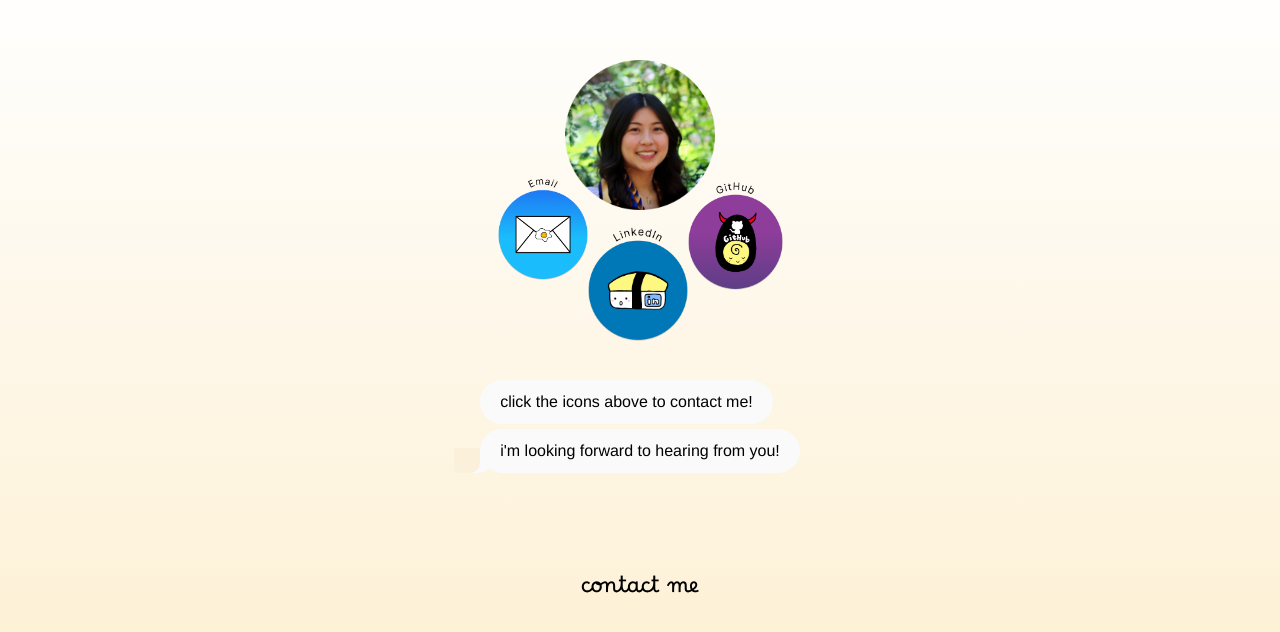
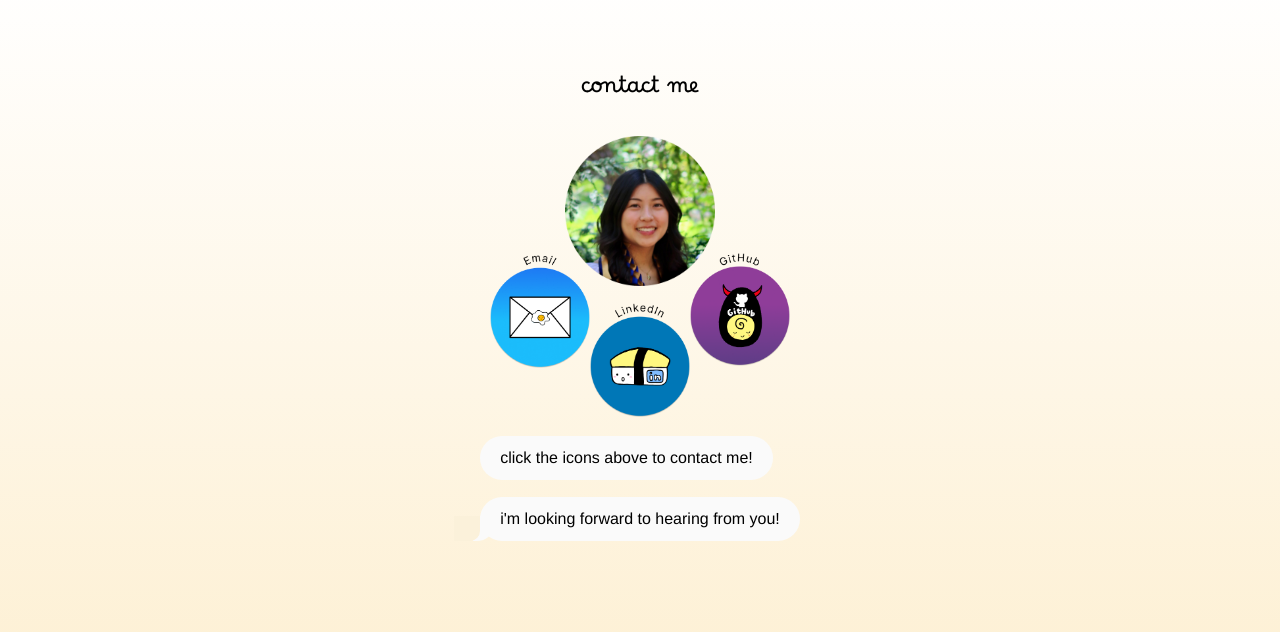
Before and after one commit to meganmok/meganmok.github.io, a React (Create React App) app: page /#/ in a window 1280 px wide. Shown: the part 2750-3382 px from the top of the page. Built offline with nearby package versions, Linux system fonts and the light colour scheme.

Commit message:
edited contact info, need to edit messages

```diff
--- a/src/pages/Contact.css
+++ b/src/pages/Contact.css
@@ -6,14 +6,27 @@
     height: 100vh;
   }
 
+#contactMe {
+    font-family: Borel, sans-serif;
+    font-size: 22px;
+    color: black;
+    margin-top: 100px;
+}
+
+#contactMiddle {
+  display: flex;
+  flex-direction: column;
+  background-color: red;
+  align-self: center;
+}
+
 #socials {
     display: flex;
     justify-content: center;
+    align-self: center;
+    width: 500px;
     position: absolute;
-    align-self: center;
-    height: 250px;
-    width: 500px;
-    margin-top: 200px;
+    margin-top: 110px;
 }
 
 
@@ -27,22 +40,24 @@
     max-width: 300px;
     margin-bottom: 12px;
     line-height: 24px;
-    position: relative;
+    position: absolute;
     padding: 10px 20px;
     border-radius: 25px;
+
   }
 
 
   #firstText {
-    margin-top: 170px;
-    margin-bottom: 0px;
+    margin-top: 0px;
     align-self: flex-start;
+    position: relative;
   }
 
 
   #secondText {
     margin-top: 5px;
     align-self: flex-start;
+    position: relative;
   }
 
   .text::before, ::after {
@@ -70,19 +85,21 @@
   #iMessage {
     display: flex;
     flex-direction: column;
+    justify-content: flex-end;
     align-self: center;
+    position: relative;
+    margin-top: 300px;
   }
 
 
 #meg {
     width: 150px;
-    position: relative;
     align-self: center;
-    margin-top: 90px;
+    position: absolute;
 }
 
 #mail {
-    width: 90px;
+    width: 100px;
     margin-top: 5px;
 
 }
@@ -93,17 +110,11 @@
 }
 
 #github {
-    width: 95px;
-    margin-top: 10px;
+    width: 100px;
+    margin-top: 5px;
 }
 
-#contactMe {
-    font-family: Borel, sans-serif;
-    font-size: 22px;
-    color: black;
-    margin-top: 85px;
 
-}
 
 
 .zoom {
--- a/src/pages/Contact.js
+++ b/src/pages/Contact.js
@@ -15,6 +15,8 @@ function Contact() {
     }, []);
     return (
         <div id = "contact">
+            <p id = "contactMe"> contact me </p>
+            <div id = "contactMiddle">
             <img src={meg} id = "meg" alt="meg"/>
             <div id = "socials">
             <a href = "mailto: mpmok@ucdavis.edu" target="_blank" rel="noopener noreferrer">
@@ -27,11 +29,11 @@ function Contact() {
             <img src={github} id = "github" className = "zoom" alt="github"/>
             </a>
             </div>
+            </div>
             <div id = "iMessage">
             <p className="text" id = "firstText" data-aos = "fade-up" data-aos-easing="ease-in-out" data-aos-duration= "1000"  data-aos-once="true"> click the icons above to contact me! </p>
             <p className="text" id = "secondText" data-aos = "fade-up"  data-aos-easing="ease-in-out" data-aos-duration= "1000" data-aos-delay= "1000" data-aos-once="true"> i'm looking forward to hearing from you! </p>
             </div>
-            <p id = "contactMe"> contact me </p>
             </div>
     )
 }
```
